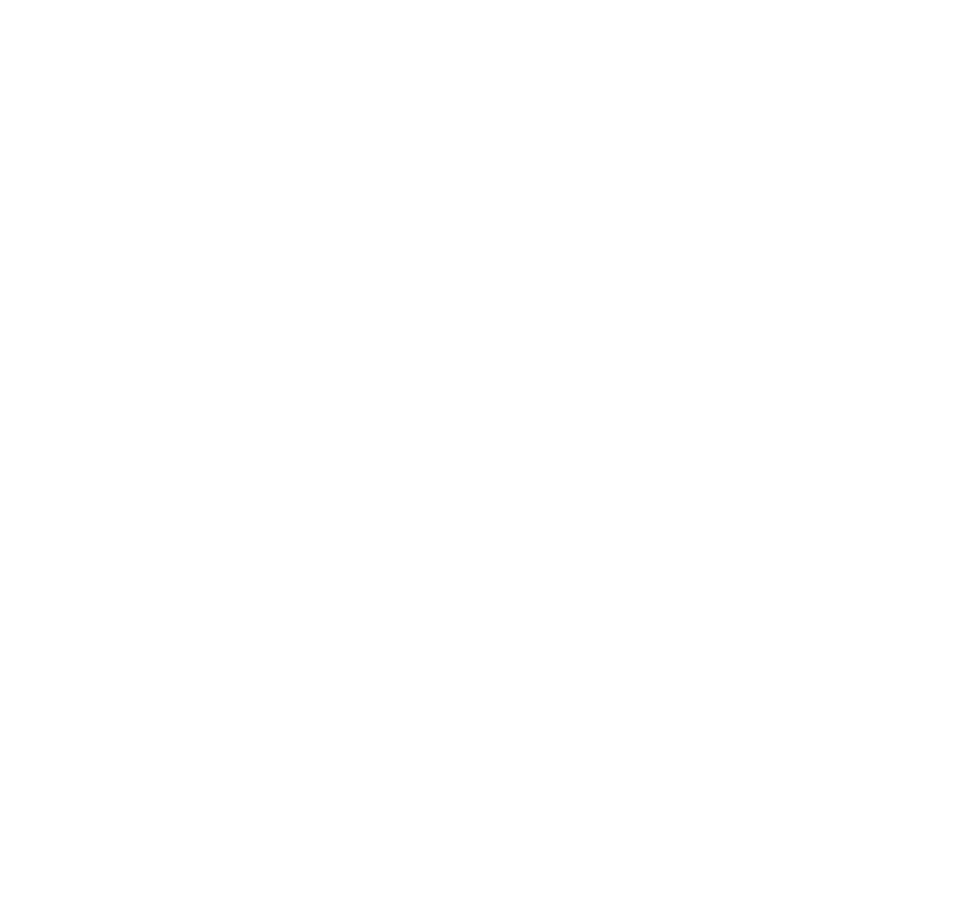
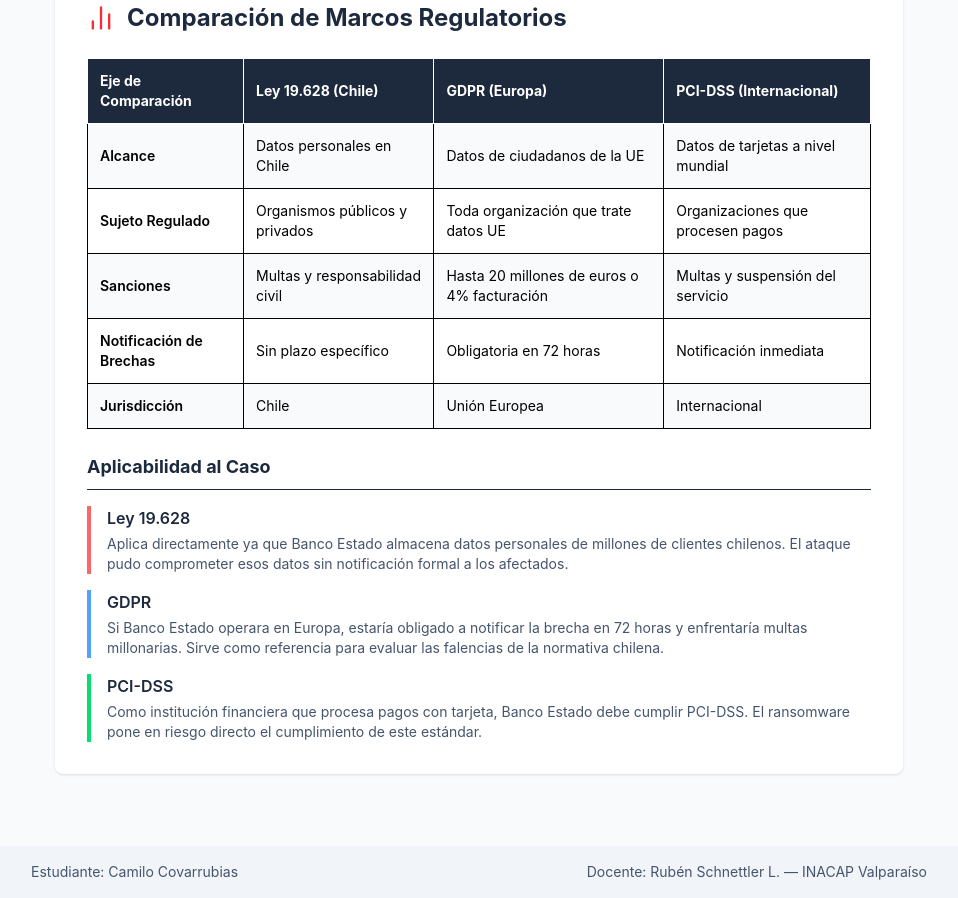
Before and after one commit to camilo15-cpu/informe_covcam, a React (Vite) app: page / in a window 1280 px wide. Shown: the part 2280-3178 px from the top of the page, without its empty margins (161-1119 px from the left). Before the commit the page ends 1802 px from the top, so only its background shows below. Built offline with nearby package versions, Linux system fonts and the light colour scheme.

Commit message:
Agrega componente Comparacion y archivo md

```diff
--- a/docs_covcam/04_comparacion_covcam.md
+++ b/docs_covcam/04_comparacion_covcam.md
@@ -0,0 +1,22 @@
+# Comparación de Marcos Regulatorios — Caso Banco Estado Chile 2020
+
+## Tabla Comparativa
+
+| Eje de Comparación | Ley 19.628 (Chile) | GDPR (Europa) | PCI-DSS (Internacional) |
+|---|---|---|---|
+| **Alcance** | Datos personales de personas naturales en Chile | Datos personales de ciudadanos de la UE | Datos de tarjetas de pago a nivel mundial |
+| **Sujeto Regulado** | Organismos públicos y privados que traten datos | Toda organización que trate datos de ciudadanos UE | Organizaciones que procesen pagos con tarjeta |
+| **Sanciones** | Multas y responsabilidad civil | Multas de hasta 20 millones de euros o 4% facturación | Multas, suspensión del servicio de tarjetas |
+| **Notificación de Brechas** | No establece plazo específico | Obligatoria en 72 horas | Notificación inmediata a las marcas de tarjetas |
+| **Jurisdicción** | Chile | Unión Europea | Internacional |
+
+## Aplicabilidad al Caso
+
+### Ley 19.628
+Aplica directamente al caso ya que Banco Estado es una institución chilena que almacena datos personales de millones de clientes. El ataque pudo haber comprometido esos datos sin que existiera una notificación formal a los afectados.
+
+### GDPR
+Si Banco Estado operara en Europa o tuviera clientes europeos, estaría obligado a notificar la brecha en 72 horas y enfrentaría multas millonarias. Este marco sirve como referencia para evaluar las falencias de la normativa chilena vigente.
+
+### PCI-DSS
+Como institución financiera que procesa pagos con tarjeta, Banco Estado debe cumplir con PCI-DSS. El ataque ransomware pone en riesgo directo el cumplimiento de este estándar, ya que los sistemas de procesamiento de pagos fueron afectados.
--- a/src/App.jsx
+++ b/src/App.jsx
@@ -1,6 +1,8 @@
 import { Shield } from 'lucide-react'
 import Resumen from './components/Resumen'
 import Marco from './components/Marco'
+import Delitos from './components/Delitos'
+import Comparacion from './components/Comparacion'
 
 function App() {
   return (
@@ -22,6 +24,8 @@ function App() {
       <main className="flex-1 max-w-4xl mx-auto px-6 py-12">
         <Resumen />
         <Marco />
+        <Delitos />
+        <Comparacion />
       </main>
 
       <footer className="bg-slate-100 text-slate-600 text-sm py-4 px-6">
--- /dev/null
+++ b/src/components/Comparacion.jsx
@@ -0,0 +1,77 @@
+import { BarChart2 } from 'lucide-react'
+
+function Comparacion() {
+  return (
+    <div className="bg-white rounded-lg shadow p-8 mb-6">
+      <div className="flex items-center gap-3 mb-6">
+        <BarChart2 className="text-red-500" size={28} />
+        <h2 className="text-2xl font-bold text-slate-800">
+          Comparación de Marcos Regulatorios
+        </h2>
+      </div>
+
+      <div className="overflow-x-auto mb-6">
+        <table className="w-full text-sm text-left border-collapse">
+          <thead>
+            <tr className="bg-slate-800 text-white">
+              <th className="p-3 border">Eje de Comparación</th>
+              <th className="p-3 border">Ley 19.628 (Chile)</th>
+              <th className="p-3 border">GDPR (Europa)</th>
+              <th className="p-3 border">PCI-DSS (Internacional)</th>
+            </tr>
+          </thead>
+          <tbody>
+            <tr className="bg-slate-50">
+              <td className="p-3 border font-semibold">Alcance</td>
+              <td className="p-3 border">Datos personales en Chile</td>
+              <td className="p-3 border">Datos de ciudadanos de la UE</td>
+              <td className="p-3 border">Datos de tarjetas a nivel mundial</td>
+            </tr>
+            <tr>
+              <td className="p-3 border font-semibold">Sujeto Regulado</td>
+              <td className="p-3 border">Organismos públicos y privados</td>
+              <td className="p-3 border">Toda organización que trate datos UE</td>
+              <td className="p-3 border">Organizaciones que procesen pagos</td>
+            </tr>
+            <tr className="bg-slate-50">
+              <td className="p-3 border font-semibold">Sanciones</td>
+              <td className="p-3 border">Multas y responsabilidad civil</td>
+              <td className="p-3 border">Hasta 20 millones de euros o 4% facturación</td>
+              <td className="p-3 border">Multas y suspensión del servicio</td>
+            </tr>
+            <tr>
+              <td className="p-3 border font-semibold">Notificación de Brechas</td>
+              <td className="p-3 border">Sin plazo específico</td>
+              <td className="p-3 border">Obligatoria en 72 horas</td>
+              <td className="p-3 border">Notificación inmediata</td>
+            </tr>
+            <tr className="bg-slate-50">
+              <td className="p-3 border font-semibold">Jurisdicción</td>
+              <td className="p-3 border">Chile</td>
+              <td className="p-3 border">Unión Europea</td>
+              <td className="p-3 border">Internacional</td>
+            </tr>
+          </tbody>
+        </table>
+      </div>
+
+      <div className="space-y-4">
+        <h3 className="text-lg font-bold text-slate-800 border-b pb-2">Aplicabilidad al Caso</h3>
+        <div className="border-l-4 border-red-400 pl-4">
+          <h4 className="font-semibold text-slate-800">Ley 19.628</h4>
+          <p className="text-slate-600 text-sm mt-1">Aplica directamente ya que Banco Estado almacena datos personales de millones de clientes chilenos. El ataque pudo comprometer esos datos sin notificación formal a los afectados.</p>
+        </div>
+        <div className="border-l-4 border-blue-400 pl-4">
+          <h4 className="font-semibold text-slate-800">GDPR</h4>
+          <p className="text-slate-600 text-sm mt-1">Si Banco Estado operara en Europa, estaría obligado a notificar la brecha en 72 horas y enfrentaría multas millonarias. Sirve como referencia para evaluar las falencias de la normativa chilena.</p>
+        </div>
+        <div className="border-l-4 border-green-400 pl-4">
+          <h4 className="font-semibold text-slate-800">PCI-DSS</h4>
+          <p className="text-slate-600 text-sm mt-1">Como institución financiera que procesa pagos con tarjeta, Banco Estado debe cumplir PCI-DSS. El ransomware pone en riesgo directo el cumplimiento de este estándar.</p>
+        </div>
+      </div>
+    </div>
+  )
+}
+
+export default Comparacion
```
